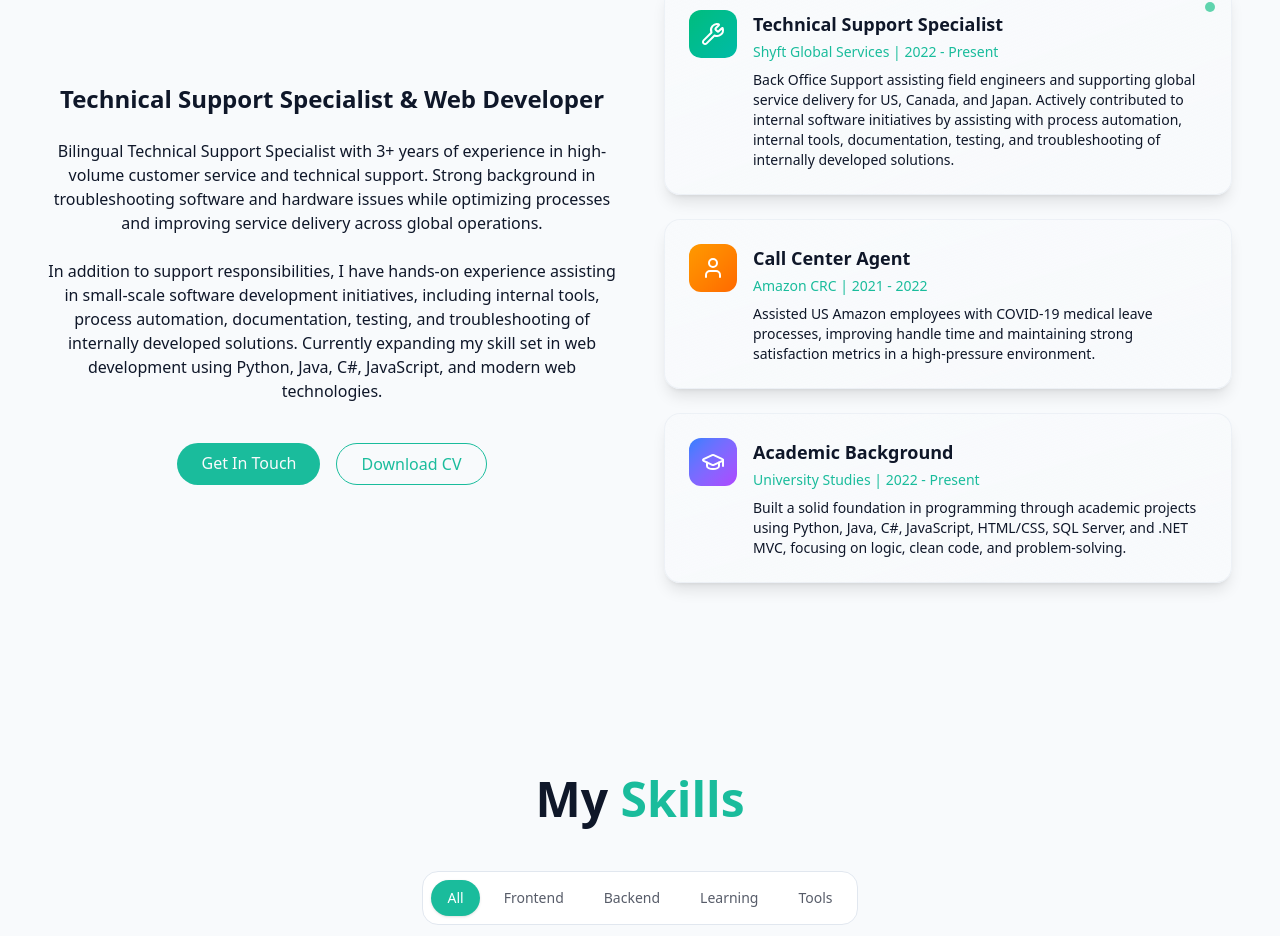
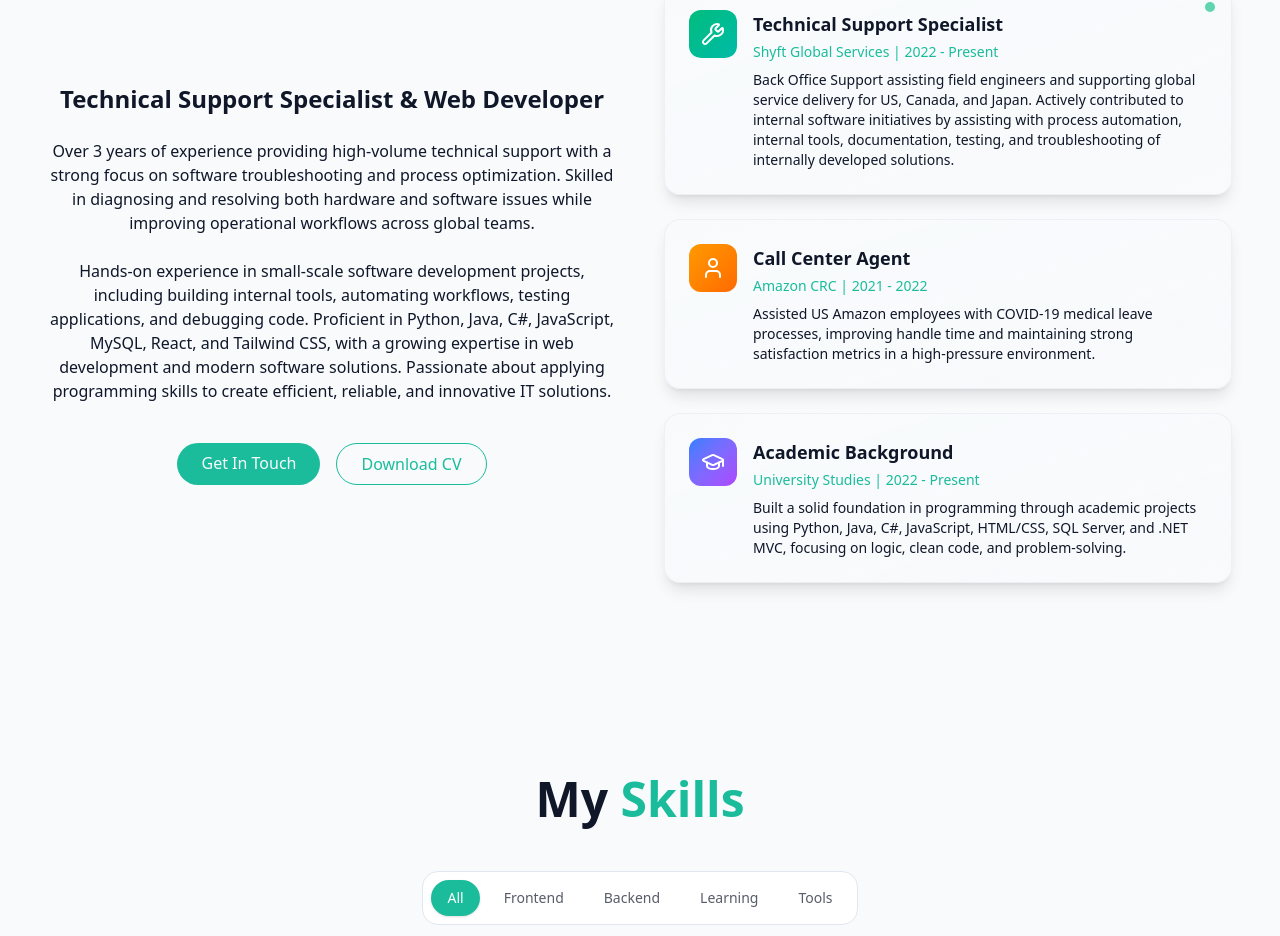
Before and after one commit to Davidcm2803/Portfolio-react, a React (Vite) app: page / in a window 1280 px wide. Shown: the part 999-1935 px from the top of the page. Built offline with nearby package versions, Linux system fonts and the light colour scheme.

Commit message:
Resume accurate

```diff
--- a/src/components/AboutMe.jsx
+++ b/src/components/AboutMe.jsx
@@ -15,21 +15,21 @@ export const AboutMe = () => {
             </h3>
 
             <p className="text-muted-foreground">
-              Bilingual Technical Support Specialist with 3+ years of experience
-              in high-volume customer service and technical support. Strong
-              background in troubleshooting software and hardware issues while
-              optimizing processes and improving service delivery across global
-              operations.
+              Over 3 years of experience providing high-volume technical support
+              with a strong focus on software troubleshooting and process
+              optimization. Skilled in diagnosing and resolving both hardware
+              and software issues while improving operational workflows across
+              global teams.
             </p>
 
             <p className="text-muted-foreground">
-              In addition to support responsibilities, I have hands-on
-              experience assisting in small-scale software development
-              initiatives, including internal tools, process automation,
-              documentation, testing, and troubleshooting of internally
-              developed solutions. Currently expanding my skill set in web
-              development using Python, Java, C#, JavaScript, and modern web
-              technologies.
+              Hands-on experience in small-scale software
+              development projects, including building internal tools,
+              automating workflows, testing applications, and debugging code.
+              Proficient in Python, Java, C#, JavaScript, MySQL, React, and
+              Tailwind CSS, with a growing expertise in web development and
+              modern software solutions. Passionate about applying programming
+              skills to create efficient, reliable, and innovative IT solutions.
             </p>
 
             <div className="flex flex-col sm:flex-row gap-4 pt-4 justify-center">
```
Also changed, not shown: 1 other file (tests, documents, lock files or other folders).
